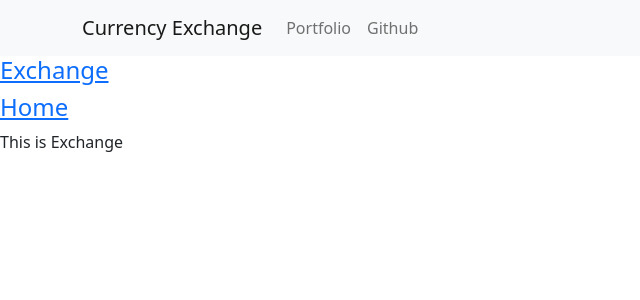
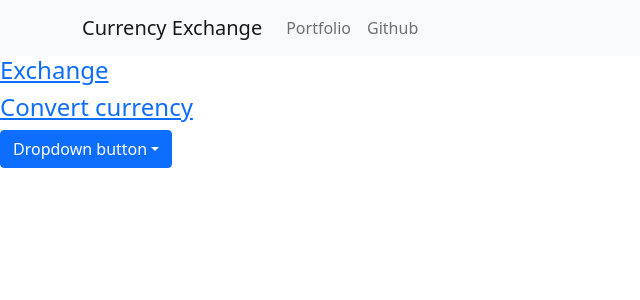
Before and after one commit to Codymo511/currency-exchange-app, a React (Create React App) app: page /Exchange in a window 1280 px wide. Shown: the top 300 px of the page, without its empty margins (0-640 px from the left). Built offline with nearby package versions, Linux system fonts and the light colour scheme.

Commit message:
Added dropdown menu and popper.js

```diff
--- a/package.json
+++ b/package.json
@@ -3,6 +3,7 @@
   "version": "0.1.0",
   "private": true,
   "dependencies": {
+    "@popperjs/core": "^2.11.5",
     "@testing-library/jest-dom": "^5.16.3",
     "@testing-library/react": "^12.1.4",
     "@testing-library/user-event": "^13.5.0",
--- a/src/App.css
+++ b/src/App.css
@@ -1,3 +1,5 @@
+
+
 .App {
   text-align: center;
 }
--- a/src/App.js
+++ b/src/App.js
@@ -17,8 +17,10 @@ function App() {
   return (
     <Router>
       <Route component ={navbar}/>
+      <div >
       <h4><Link to="/Exchange/">Exchange</Link></h4>
-      <h4><Link to="/">Home</Link></h4>
+      <h4><Link to="/">Convert currency</Link></h4>
+      </div>
       <Switch>
         <Route path ="/Exchange" component={exchange} />
         <Route exact path="/" component={Home} />
--- a/src/Exchange.js
+++ b/src/Exchange.js
@@ -1,9 +1,32 @@
 import React from 'react';
+import { DropdownButton, Dropdown} from 'react-bootstrap';
 
 class exchange extends React.Component {
+  constructor(props){
+  super(props)
+  this.state={
+    currencyExchange:'',
+    results:[]
+
+}
+    this.handleChange = this.handleChange.bind(this);
+    this.handleSubmit = this.handleSubmit.bind(this);
+  }
+  handleChange(event) {
+    this.setState({ currencyExchange: event.target.value });
+  }
+  handleSubmit(event) {
+    event.preventDefault();
+    // doing nothing for now
+  }
+
   render() {
     return (
-      <div>This is Exchange</div>
+    <DropdownButton id="dropdown-basic-button" title="Dropdown button">
+      <Dropdown.Item href="#/action-1">Action</Dropdown.Item>
+      <Dropdown.Item href="#/action-2">Another action</Dropdown.Item>
+      <Dropdown.Item href="#/action-3">Something else</Dropdown.Item>
+   </DropdownButton>
     )
   }
 }
```
Also changed, not shown: 1 other file (tests, documents, lock files or other folders).
